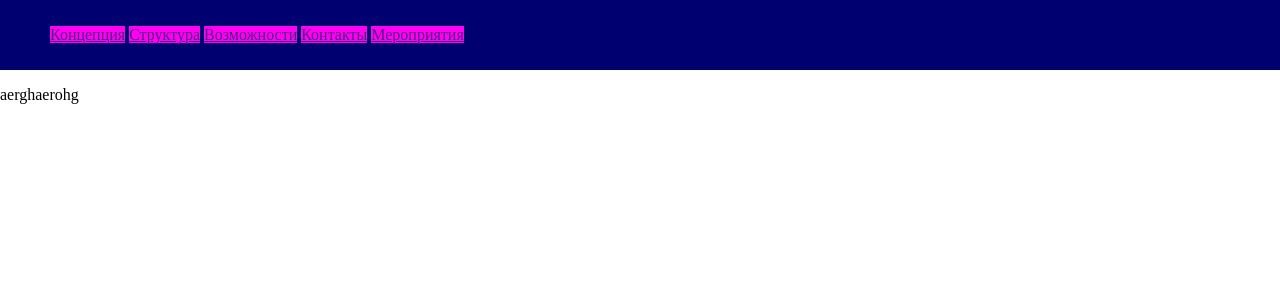
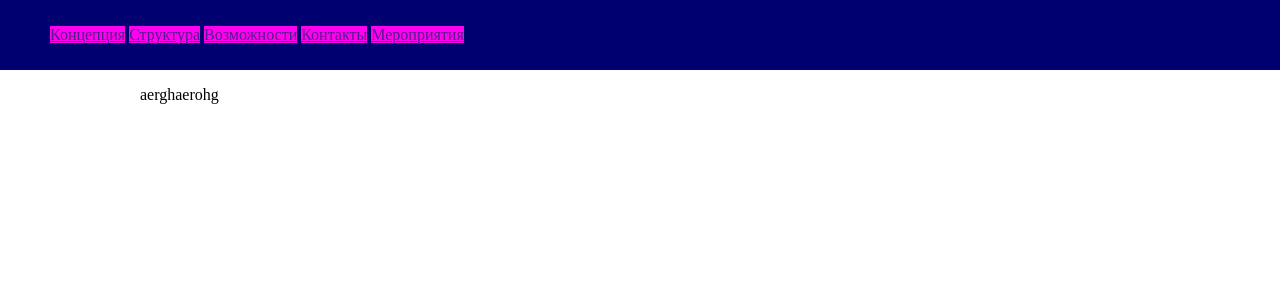
Before and after one commit to olimp-web/olimp-union.com, a PHP site: page / in a window 1280 px wide. Shown: the top 300 px of the page. Before the commit the page ends 104 px from the top, so only its background shows below. Run offline with PHP 8.4, Linux system fonts and the light colour scheme.

Commit message:
Update style.css

```diff
--- a/css/style.css
+++ b/css/style.css
@@ -17,3 +17,8 @@ li {
     display: inline;
     background: #ff00f0; /* Цвет фона блока */
 }
+main {
+    width: 1000px;
+    margin: auto;
+    height: 2000px;
+}
```
